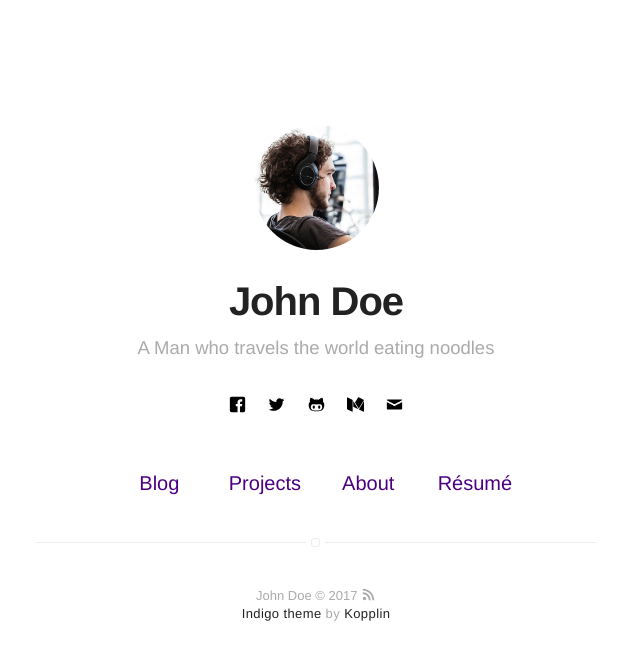
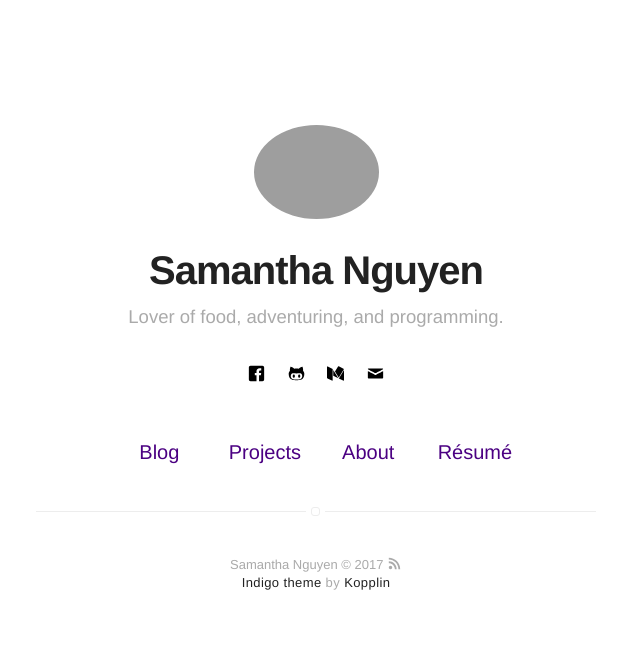
Before and after one commit to samanthanguyenn/me, a Jekyll site: the page built from index.html, in a window 1280 px wide. Shown: the top 660 px of the page, without its empty margins (324-964 px from the left). Built offline with Jekyll 4.4.1, drawn with Linux system fonts in a browser that asks for light colours.

Commit message:
fixed name and stuffs

```diff
--- a/_config.yml
+++ b/_config.yml
@@ -1,6 +1,6 @@
 # main text of home
-name: John Doe
-bio: A Man who travels the world eating noodles
+name: Samantha Nguyen
+bio: Lover of food, adventuring, and programming.
 
 # twitter summary info
 description: A blog about technology and stuff related
@@ -8,7 +8,7 @@ description: A blog about technology and stuff related
 # if it's an external image, update below for true
 # better with square images
 external-image: false
-picture: assets/images/profile.jpg
+picture: http://i.imgur.com/COMr7rB.jpg
 
 # If you want to include your resume, set to true
 # and specify source (external or local).
@@ -38,7 +38,7 @@ disqus:
 
 # if you don't have any of social below, comment the line
 facebook: myfacebook
-twitter: mytwitter
+# twitter: mytwitter
 # google: mygoogle
 # instagram: myinstagram
 # pinterest: mypinterest
@@ -51,7 +51,7 @@ github: mygithub
 # reddit: username
 medium: medium
 # vimeo: myvimeo
-email: myemail@gmail.com
+email: samanthanguyen45@gmail.com
 
 authors:
     johndoe:
```
